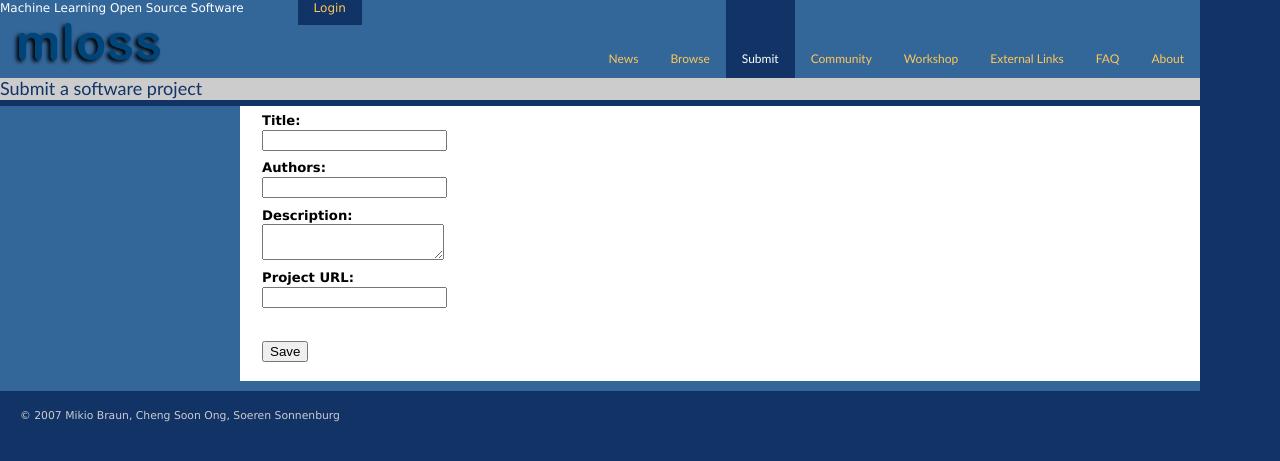
After one commit to open-machine-learning/mloss, a Django app: template templates/software_add.html in a window 1280 px wide. The commit adds this page. Shown: the top 461 px of the page. Run offline with Django 3.2, Linux system fonts and the light colour scheme; the template is opened without the code that fills it, so the values that code supplies are empty, except form fields; tables that the repository leaves empty hold one stand-in row (values such as "Sample post"); form fields are guessed from the names that the template uses.

Commit message:
now able to add software from a web form

```diff
--- a/media/css/base.css
+++ b/media/css/base.css
@@ -6,7 +6,7 @@ Copyright 2007: Mikio Braun, Cheng Soon Ong and Soeren Sonnenburg
 
 /* SETUP */
 
-body { margin:0; padding:0; background:#660000; color:white; }
+body { margin:0; padding:0; background:#113366; color:white; }
 body, th, td { font:12px/1.4em Verdana,sans-serif; }
 #container { position:relative; min-width:55em; max-width:100em; }
 #homepage #container { max-width:100em; }
@@ -18,28 +18,28 @@ a img {border: none;}
 a:link, a:visited { color:#ffc757; }
 #content-main a:link, #content-main a:visited { color:#ab5603; text-decoration:underline; }
 a:hover { color:#ffe761; }
-#content-main a:hover { background-color:#CC6666; color:#660000; text-decoration:none; }
+#content-main a:hover { background-color:#CCCCCC; color:#113366; text-decoration:none; }
 #content-main h2 a, #content-main h3 a { text-decoration:none !important; }
 
 /* HEADER */
 
-#header { position:relative; height:6.5em; background:#CC0000; }
-#header h1#logo { margin:0; width:111px; height:41px; position:absolute; bottom:10px; left:25px; }
-#name { display:inline; text-align:left; padding-right: 50px; color:white; background:#CC0000 }
-#accounts { display:inline; text-align:right; padding:5em 16px 10px 16px; color:#ffc757; background:#660000 }
+#header { position:relative; height:6.5em; background:#336699; }
+#header h1#logo { margin:0; width:150px; height:41px; position:absolute; }
+#name { display:inline; text-align:left; padding-right: 50px; color:white; background:#336699 }
+#accounts { display:inline; text-align:right; padding:5em 16px 10px 16px; color:#ffc757; background:#113366 }
 
 
 /* NAV */
 
 #nav-global { position:absolute; margin:0; bottom:0; right:0; font-family:"Trebuchet MS",sans-serif; white-space:nowrap; }
 #nav-global li { display:block; float:left; list-style-type:none; margin:0; padding:0; }
-#nav-global a { display:block; float:left; padding:5em 16px 10px 16px; background:#CC0000; }
-#nav-global a:hover { color:white; background:#CC6666; }
-#news #nav-news a, #browse #nav-browse a, #submit #nav-submit a, #community #nav-community a, #Workshop #nav-workshop a, #Related resources #nav-links a, #faq #nav-faq a, #About mloss.org #nav-about a { color:white; background:#660000 bottom repeat-x; }
+#nav-global a { display:block; float:left; padding:5em 16px 10px 16px; background:#336699; }
+#nav-global a:hover { color:#113366; background:#CCCCCC; }
+#news #nav-news a, #browse #nav-browse a, #submit #nav-submit a, #community #nav-community a, #Workshop #nav-workshop a, #links #nav-links a, #faq #nav-faq a, #About mloss.org #nav-about a { color:white; background:#113366 bottom repeat-x; }
 
 /* COLUMNS */
 
-#columnwrap { background:#990000; padding-bottom:10px; }
+#columnwrap { background:#336699; padding-bottom:10px; }
 #subwrap { background:#000000; width:73%; float:left; padding-bottom:10px; }
 #content-main { float:right; width:80%; background:white; color:black; padding-bottom:10px; }
 #generic #content-main, #code #content-main { width:100%; }
@@ -56,10 +56,10 @@ a:hover { color:#ffe761; }
 /* CONTENT */
 
 h1,h2,h3 { margin-top:.8em; font-family:"Trebuchet MS",sans-serif; font-weight:normal; }
-h1 { font-size:218%; margin-top:.6em; margin-bottom:.6em; color:#660000; line-height:1.1em; }
-h2 { font-size:150%; margin-top:1em; margin-bottom:.2em; line-height:1.2em; color:#660000; }
+h1 { font-size:218%; margin-top:.6em; margin-bottom:.6em; color:#113366; line-height:1.1em; }
+h2 { font-size:150%; margin-top:1em; margin-bottom:.2em; line-height:1.2em; color:#113366; }
 #homepage h2 { font-size:140%; }
-h3 { font-size:125%; font-weight:bold; margin-bottom:.2em; color:#991111; }
+h3 { font-size:125%; font-weight:bold; margin-bottom:.2em; color:#113366; }
 h4 { font-size:100%; font-weight:bold; margin-bottom:-3px; margin-top:1.2em; text-transform:uppercase; letter-spacing:1px; }
 h4 pre, h4 tt, h4 .literal { text-transform:none; }
 h5 { font-size:1em; font-weight:bold; margin-top:1.5em; margin-bottom:3px; }
@@ -135,11 +135,11 @@ table.docutils td p { margin-top:0; margin-bottom:.5em; }
 
 #billboard h2 { margin:0; }
 #generic #billboard { display:none; }
-#billboard { background:#CC6666 repeat-x; border-bottom:6px solid #660000; }
+#billboard { background:#CCCCCC repeat-x; border-bottom:6px solid #113366; }
 
 /* FOOTER */
 
-#footer { clear:both; color:#487858; padding:10px 20px; font-size:90%; }
+#footer { clear:both; color:#CCCCCC; padding:10px 20px; font-size:90%; }
 
 /* COMMENTS */
 
--- a/software/urls.py
+++ b/software/urls.py
@@ -27,9 +27,9 @@ author_info_dict = dict(base_generic_dict,
                         queryset=Author.objects.all(),
                         template_name='author_list.html')
 
-# General snippets views.
+# General softwares views.
 urlpatterns = patterns('',
-                       (r'^(?P<snippet_id>\d+)/$', entry.snippet_detail),
+                       (r'^(?P<software_id>\d+)/$', entry.software_detail),
                        )
 
 # Generic views.
--- a/templates/base.html
+++ b/templates/base.html
@@ -29,7 +29,7 @@
     <div id="container">
       <div id="header">
 	<h1 id="logo"><a href="/">
-	    <img src="/media/images/mloss.png" alt="mloss" /></a></h1>
+	    <img src="/media/images/mloss.png" alt="mloss" width="180px"/></a></h1>
 	<div id="name">Machine Learning Open Source Software</div>
 	<div id="accounts">
 	  {% if user.is_authenticated %}
--- /dev/null
+++ b/templates/software_add.html
@@ -0,0 +1,56 @@
+{% extends "base_2col.html" %}
+
+{% block sectionid %}submit{% endblock %}
+
+{% block title %}Submit a software project{% endblock %}
+
+{% block billboard %}<h2>Submit a software project</h2>{% endblock %}
+
+{% block content %}
+{% if form.errors %}
+<p class="error">Please correct the errors below:</p>
+{% endif %}
+
+<form method="POST" action="">
+  <dl>
+    <dt><label for="id_title">
+        Title: {% if form.title.errors %}
+        <span class="error">
+          {{ form.title.errors|join:", " }}
+        </span>
+        {% endif %}
+      </label>
+    </dt>
+    <dd>{{ form.title }}</dd>
+    <dt><label for="id_authors">
+        Authors: {% if form.authors.errors %}
+        <span class="error">
+          {{ form.authors.errors|join:", " }}
+        </span>
+        {% endif %}
+      </label>
+    </dt>
+    <dd>{{ form.authors }}</dd>
+    <dt><label for="id_description">
+        Description: {% if form.description.errors %}
+        <span class="error">
+          {{ form.description.errors|join:", " }}
+        </span>
+        {% endif %}
+    </label>
+    </dt>
+    <dd>{{ form.description }}</dd>
+    <dt><label for="id_project_url">
+        Project URL: {% if form.project_url.errors %}
+        <span class="error">
+          {{ form.project_url.errors|join:", " }}
+        </span>
+        {% endif %}
+      </label>
+    </dt>
+    <dd>{{ form.project_url }}</dd>
+    <br />
+    <dt><input type="submit" value="Save" /></dt>
+  </dl>
+</form>
+{% endblock %}
--- a/urls.py
+++ b/urls.py
@@ -1,6 +1,7 @@
 from django.conf.urls.defaults import *
 from django.conf import settings
 from django.shortcuts import render_to_response
+from django.views.generic.simple import redirect_to
 
 urlpatterns = patterns('',
     # administration
@@ -8,7 +9,7 @@ urlpatterns = patterns('',
 
     # Using cab to browse software
     (r'^browse/', include('software.urls')),
-    (r'^submit/', include('software.urls')),
+    (r'^submit/', 'software.forms.addsoftware'),
 
     # Using registration
     (r'^accounts/', include('registration.urls')),
@@ -17,6 +18,9 @@ urlpatterns = patterns('',
     # Display News and FAQ- simplest possible dynamic page
     (r'^news/', 'forshow.views.newsindex'),
     (r'^faq/', 'forshow.views.faqindex'),
+
+    # redirect the root to news
+    ('^$', 'forshow.views.newsindex'),
 )
 
 if settings.DEBUG and not settings.PRODUCTION:
```
Also changed, not shown: software/forms.py (+40 -10 lines), software/models.py (+28 -24 lines), software/views/entry.py (+6 -12 lines), templates/base_browse.html (deleted, +0 -24 lines), templates/software_detail.html (+14 -3 lines), templates/software_list.html (+13 -2 lines), media/images/mloss.png, mloss.db.
